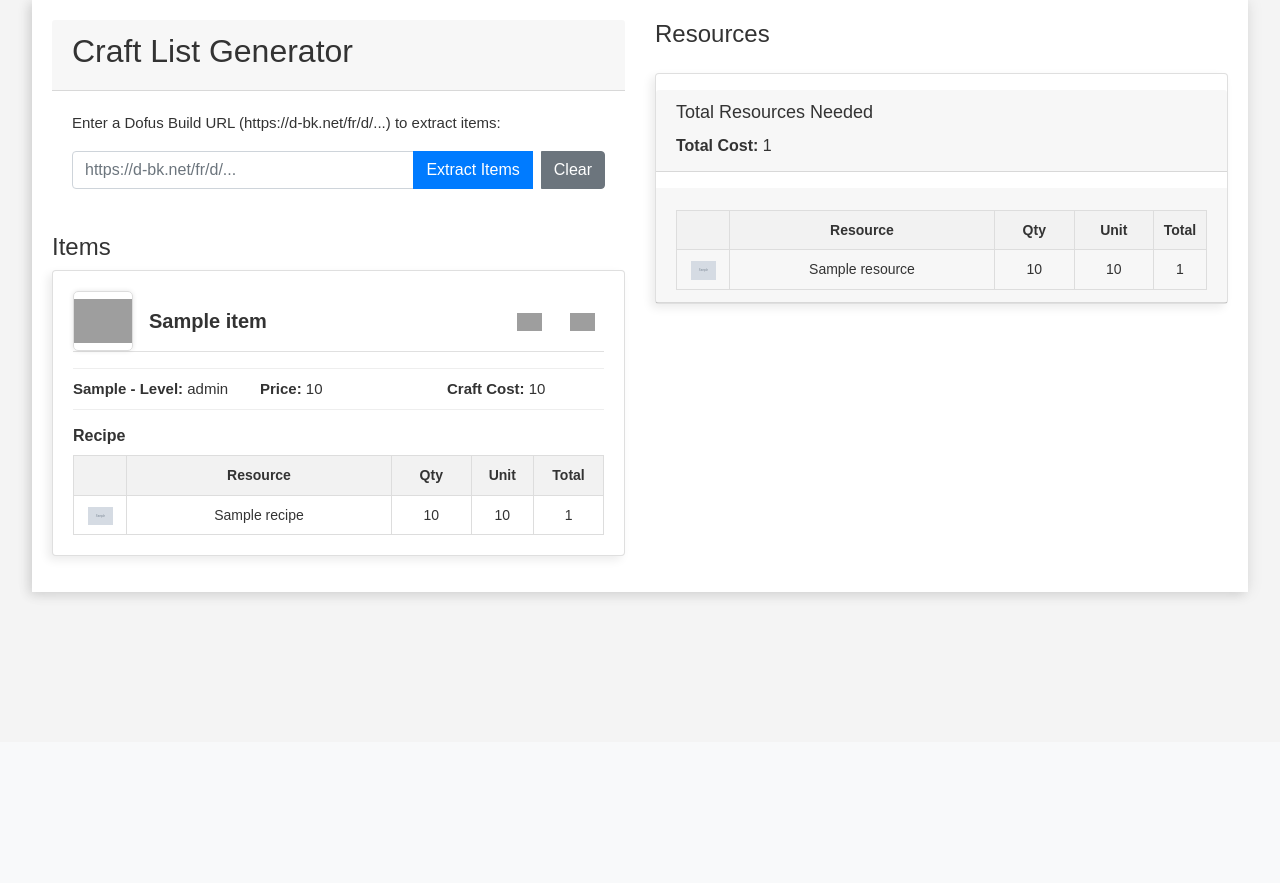
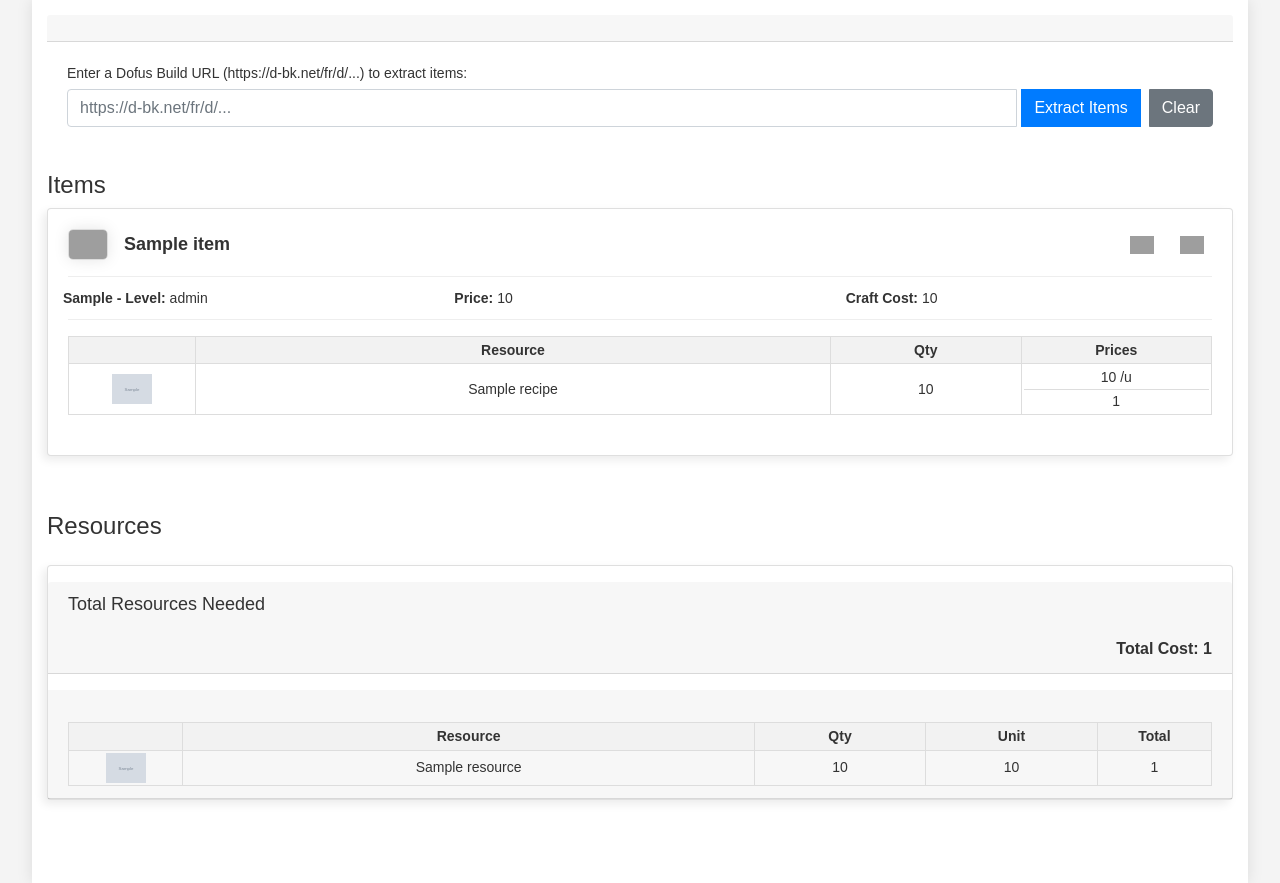
Before and after one commit to antoine-mait/DofusStock, a Django app: template dofustock_site/templates/dofustock/craft_list.html in a window 1280 px wide. Shown: the part 58-941 px from the top of the page. Before the commit the page ends 658 px from the top, so only its background shows below. Run offline with Django 3.2, Linux system fonts and the light colour scheme; the template is opened without the code that fills it: most values are stand-ins (such as "Sample title", 1, 10 or a date in 2020); grey boxes marked "Sample" are stand-in pictures; some libraries are stand-ins or nearby versions; grey boxes are pictures that could not be loaded.

Commit message:
testing some ui for craftlist page

```diff
--- a/dofustock_site/static/dofustock/css/craft-list.css
+++ b/dofustock_site/static/dofustock/css/craft-list.css
@@ -1,182 +1,232 @@
-span{
+span {
     font-weight: bold;
 }
-.card{
+
+.card {
     box-shadow: -4px 4px 10px rgba(0,0,0,0.08);
+    margin-bottom: 20px;
 }
+
 .item-detail-container {
     max-width: 95%;
     margin: 0 auto;
-    padding: 20px;
+    padding: 15px;
     background-color: white;
-    box-shadow: 0 0 15px rgba(0,0,0,0.1), -4px 4px 10px rgba(0,0,0,0.08);
-    display: flex;
-    gap: 30px;
+    box-shadow: 0 0 15px rgba(0,0,0,0.1);
+    display: block;
 }
 
-.item-detail-left {
-    flex: 1;
-    min-width: 0; /* Prevent flex item from overflowing */
+/* Header sections */
+.craft-header {
+    margin-bottom: 30px;
 }
 
-.item-detail-right {
-    flex: 1;
-    min-width: 0; /* Prevent flex item from overflowing */
+.card-header h2 {
+    margin-bottom: 0;
 }
 
-.card-body > .d-flex:first-child {
-    margin-bottom: 10px;
-    border-bottom: 1px solid #e0e0e0;
+/* URL form section */
+#url-form {
+    margin-bottom: 20px;
 }
 
-.card-title{
-    font-size: 20px !important;
-    font-weight: bold;
-    }
-
-.card-text{
-    font-size: 15px !important;
+.input-group {
+    display: flex;
 }
 
-.card-body IMG{
-    width: 50px;
-    height: auto;
+.input-group-append {
+    display: flex;
 }
 
-.item_img, .item_img_url {
-    width: 60px;
-    height: 60px;
-    object-fit: contain;
-    border-radius: 5px;
-    border: 1px solid #ddd;
-    box-shadow: 0 0 15px rgba(0,0,0,0.1), -4px 4px 10px rgba(0,0,0,0.08);
+.input-group-append .btn {
+    margin-left: 5px;
 }
 
-.item_img_url {
-    width: 40px;
-    height: auto;
-    margin-right: 10px;
+/* Items grid layout */
+.craft-list-container {
+    display: grid;
+    gap: 20px;
+    margin-bottom: 30px;
 }
 
-.item-link {
-    margin-left: 10px;
+/* Item card styling */
+.craft-list-container .card {
+    height: 100%;
+    transition: transform 0.2s;
 }
 
-.item-container{
-    display: grid;
-    grid-template-columns: 50px 1fr auto;
-    align-items: center;
-    width: 100%;
-    margin-bottom: -15px;
-}
-.button-container {
-    display: flex;
-    justify-content: flex-end;
-    width: 100%;
-    margin-left: 10px; /* Space between text and button */
-}
-
-.item-info {
-    flex: 1;
-    min-width: 0;
-
-}
-.item-metadata p {
-    white-space: nowrap;
-    overflow: hidden;
-    text-overflow: ellipsis;
+.craft-list-container .card:hover {
+    transform: translateY(-5px);
 }
 
 .item-image {
     display: flex;
-    align-items: flex-start;
+    align-items: center;
     margin-right: 15px;
 }
-.item-image .item_img {
-    width: 60px;
-    height: 60px;
+
+.item_img, .item_img_url {
+    width: 40px;
+    height: auto;
     object-fit: contain;
     border-radius: 5px;
     border: 1px solid #ddd;
-    box-shadow: 0 0 5px rgba(0,0,0,0.1);
+    box-shadow: 0 0 15px rgba(0,0,0,0.1);
 }
 
-/* Button styles */
-.btn-sm {
-    width: 100%;
+.card-title {
+    font-size: 18px !important;
+    font-weight: bold;
+    margin: 0;
+    flex-grow: 1;
+    overflow: hidden;
+    text-overflow: ellipsis;
+    white-space: nowrap;
 }
+
+.card-text {
+    font-size: 14px !important;
+    margin-bottom: 5px;
+}
+
+/* Button styling */
 .button-actions {
     display: flex;
     gap: 10px;
 }
-.flex-column .btn-sm {
-    margin-bottom: 5px;
+
+.icon-small {
+    width: 24px !important;
+    height: auto !important;
 }
 
-.button-container {
-    width: 30px !important;
-    display: flex;
-    flex-direction: column;
-    align-items: center;
+.btn-sm {
+    padding: 0.25rem 0.5rem;
+    background: none;
+    border: none;
 }
 
-.icon-small {
-    width: 25px !important;
-    height: auto !important;
-
+.btn-sm:hover {
+    background-color: #f0f0f0;
+    border-radius: 4px;
 }
 
-/* Recipe table style - Applied to both item recipes and total resources */
-.item-recipes table, .resources-section table {
+/* Item container in extracted items list */
+.item-container {
+    display: grid;
+    grid-template-columns: auto 2fr auto;
+    align-items: center;
+    width: 100%;
+    border: 1px solid #eee;
+    border-radius: 4px;
+    background-color: #f9f9f9;
+}
+.items-grid {
+    display: grid;
+    grid-template-columns: repeat(2, 1fr); /* Default: 2 items per row */
+    gap: 15px;
+    width: 100%;
+}
+.add-to-craftlist-btn {
+    min-width: 20px;
+}
+
+/* Item metadata section */
+.item-metadata {
+    padding: 10px 0;
+    border-top: 1px solid #eee;
+    border-bottom: 1px solid #eee;
+}
+
+.item-metadata .row {
+    display: flex;
+    flex-wrap: wrap;
+}
+
+.item-metadata .col-md-4 {
+    flex: 0 0 33.333333%;
+    max-width: 33.333333%;
+    padding: 0 10px;
+}
+
+/* Recipe tables styling */
+.item-recipes h6.recipe-title {
+    margin-top: 10px;
+    margin-bottom: 10px;
+    font-weight: bold;
+}
+
+.item-recipes table,
+.resources-section table {
     width: 100%;
     border-collapse: collapse;
+    margin-bottom: 0;
 }
 
-.item-recipes th, .item-recipes td,
-.resources-section th, .resources-section td {
+.item-recipes th,
+.item-recipes td,
+.resources-section th,
+.resources-section td {
     font-size: 14px;
     border: 1px solid #ddd;
-    padding: 8px;
+    padding: 2px;
     vertical-align: middle;
     text-align: center;
 }
 
-.item-recipes th, .resources-section th {
+.item-recipes th,
+.resources-section th {
     background-color: #f2f2f2;
     text-align: center;
 }
 
-.item-recipes .recipe-image, .resources-section .resource-image {
+.item-recipes .recipe-image,
+.resources-section .resource-image {
     width: 10%;
     text-align: center;
 }
 
-.item-recipes .recipe-quantity, .resources-section .resource-quantity {
+.item-recipes .recipe-quantity,
+.resources-section .resource-quantity {
     width: 15%;
     text-align: center;
 }
 
-.item-recipes .recipe-name, .resources-section .resource-name {
+.item-recipes .recipe-name,
+.resources-section .resource-name {
     width: 50%;
     text-align: center;
 }
 
+.item-recipes .recipe-price,
 .resources-section .resource-price {
     width: 15%;
     text-align: center;
 }
 
-.item-recipes img, .resources-section img {
-    max-width: 25px;
-    max-height: auto;
+.item-recipes img,
+.resources-section img {
+    max-width: 40px;
+    height: auto;
     object-fit: contain;
 }
 
-/* Additional styles for resources section */
+/* Total resources section */
+.resources-section {
+    margin-top: 40px;
+    margin-bottom: 40px;
+}
+
+.resources-section h4 {
+    margin-bottom: 20px;
+}
+
 .total-cost {
     margin-top: 10px;
     font-size: 16px;
     color: #333;
+    text-align: right;
+    font-weight: bold;
 }
 
 .ressource-title {
@@ -184,20 +234,90 @@ span{
     margin-bottom: 10px;
 }
 
-.card-title {
-    margin: 0;
-    font-size: 1.2rem;
-    font-weight: bold;
+/* No items message */
+.alert-info {
+    background-color: #e8f4f8;
+    border-color: #bee5eb;
+    color: #0c5460;
+    padding: 15px;
+    border-radius: 4px;
 }
 
-.item-metadata {
-    padding: 8px 0;
-    border-top: 1px solid #eee;
-    border-bottom: 1px solid #eee;
+/* Loading indicator */
+#loading {
+    text-align: center;
+    padding: 20px;
 }
 
-.item-recipes h6.recipe-title {
-    margin-top: 10px;
-    margin-bottom: 10px;
-    font-weight: bold;
+.prices p {
+    margin-bottom: 2px; /* Reduce the bottom margin */
+    line-height: 1.2; /* Reduce the line height */
 }
+
+.price-better {
+    color: green;
+}
+.price-worse {
+    color: red;
+}
+
+.prices-compare {
+    width: 100%;
+    table-layout: fixed;
+    border-collapse: collapse;
+}
+
+.prices-compare td {
+    text-align: center;
+    width: 50%;
+}
+
+.prices {
+    padding: 0;
+}
+.unit-price {
+    border-bottom: 1px solid #ddd;
+}
+
+h3 .price-better, h3 .price-worse {
+    font-weight: normal;
+}
+@media (min-width: 900px) {
+    .craft-list-container {
+        grid-template-columns: 1fr;
+    }
+}
+
+@media (min-width: 1300px) {
+    .craft-list-container {
+        grid-template-columns: repeat(2, 1fr);
+    }
+}
+
+@media (min-width: 1600px) {
+    .craft-list-container {
+        grid-template-columns: repeat(3, 1fr); /* Maximum 3 per row */
+
+    }
+}
+
+/* Medium screens: 3 items per row */
+@media (min-width: 900px) {
+    .items-grid {
+        grid-template-columns: repeat(3, 1fr);
+    }
+}
+
+/* Large screens: 4 items per row */
+@media (min-width: 1300px) {
+    .items-grid {
+        grid-template-columns: repeat(4, 1fr);
+    }
+}
+
+/* Extra large screens: 5 items per row */
+@media (min-width: 1600px) {
+    .items-grid {
+        grid-template-columns: repeat(5, 1fr);
+    }
+}
--- a/dofustock_site/static/dofustock/js/extract_url_data.js
+++ b/dofustock_site/static/dofustock/js/extract_url_data.js
@@ -99,10 +99,7 @@ async function displayExtractedItems(items) {
     if (items.length > 0) {
 
         const gridContainer = document.createElement('div');
-        gridContainer.style.display = "grid";
-        gridContainer.style.gridTemplateColumns = "repeat(2, 1fr)"; // 2 columns
-        gridContainer.style.gap = "10px"; // Spacing between items
-        gridContainer.style.width = "100%";
+        gridContainer.classList.add('items-grid');
 
         // Process each item to search for it in the database and get its image
         for (const itemName of items) {
@@ -143,7 +140,7 @@ async function displayExtractedItems(items) {
                                     data-item-data="${encodeURIComponent(JSON.stringify(item))}"
                                     data-csrf="${csrfToken}"
                                     ${isInCraftList ? 'disabled' : ''}>
-                                    ${isInCraftList ? 'Added to craft list' : 'Add to craft list'}
+                                    ${isInCraftList ? '✓' : '+'}
                                 </button>
                             </div>
                         </div>
@@ -176,7 +173,7 @@ async function displayExtractedItems(items) {
                 const result = await window.toggleCraftlistItem(itemId);
                 if (result.status === 'added') {
                     // Update button state
-                    this.textContent = "Added to craft list";
+                    this.textContent = Math.sign(3);
                     this.disabled = true;
                     this.classList.remove('btn-primary');
                     this.classList.add('btn-success');
--- a/dofustock_site/templates/dofustock/craft_list.html
+++ b/dofustock_site/templates/dofustock/craft_list.html
@@ -9,7 +9,26 @@
 <div class="item-detail-container">
     <div class="item-detail-left">
         <div class="card-header">
-            <h2>Craft List Generator</h2>
+            <table class="prices-compare">
+                <tbody>
+                    <tr>
+                        <td>
+                            {% if price_comparison == "hdv_better" %}
+                                <h3>Total Price: <span class="price-better">{{ total_hdv_price }}</span></h3>
+                            {% elif price_comparison == "craft_better" %}
+                                <h3>Total Price: <span class="price-worse">{{ total_hdv_price }}</span></h3>
+                            {% endif %}
+                        </td>
+                        <td>
+                            {% if price_comparison == "hdv_better" %}
+                                <h3>Total Craft Price: <span class="price-worse">{{ total_cost }}</span></h3>
+                            {% elif price_comparison == "craft_better" %}
+                                <h3>Total Craft Price: <span class="price-better">{{ total_cost }}</span></h3>
+                            {% endif %}
+                        </td>
+                    </tr>
+                </tbody>
+            </table>
         </div>
         <div class="card-body">
             <p class="card-text">Enter a Dofus Build URL (https://d-bk.net/fr/d/...) to extract items:</p>
@@ -94,15 +113,13 @@
 
                             <!-- Row 3: Recipe Table -->
                             <div class="item-recipes">
-                                <h6 class="recipe-title">Recipe</h6>
                                 <table>
                                     <thead>
                                         <tr>
                                             <th class="recipe-image"></th>
                                             <th class="recipe-name">Resource</th>
                                             <th class="recipe-quantity">Qty</th>
-                                            <th class="recipe-price">Unit</th>
-                                            <th class="recipe-price">Total</th>
+                                            <th class="recipe-price">Prices</th>
                                         </tr>
                                     </thead>
                                     <tbody>
@@ -117,8 +134,10 @@
                                             </td>
                                             <td>{{ recipe.resource_name }}</td>
                                             <td>{{ recipe.quantity }}</td>
-                                            <td>{{ recipe.resource_price }}</td>
-                                            <td>{{ recipe.total_price }}</td>
+                                            <td class="prices">
+                                                <div class="unit-price">{{ recipe.resource_price }} /u</div>
+                                                <div class="total-price">{{ recipe.total_price }}</div>
+                                            </td>
                                         </tr>
                                         {% endfor %}
                                     </tbody>
```
Also changed, not shown: dofustock_site/views.py (+36 -1 lines).
